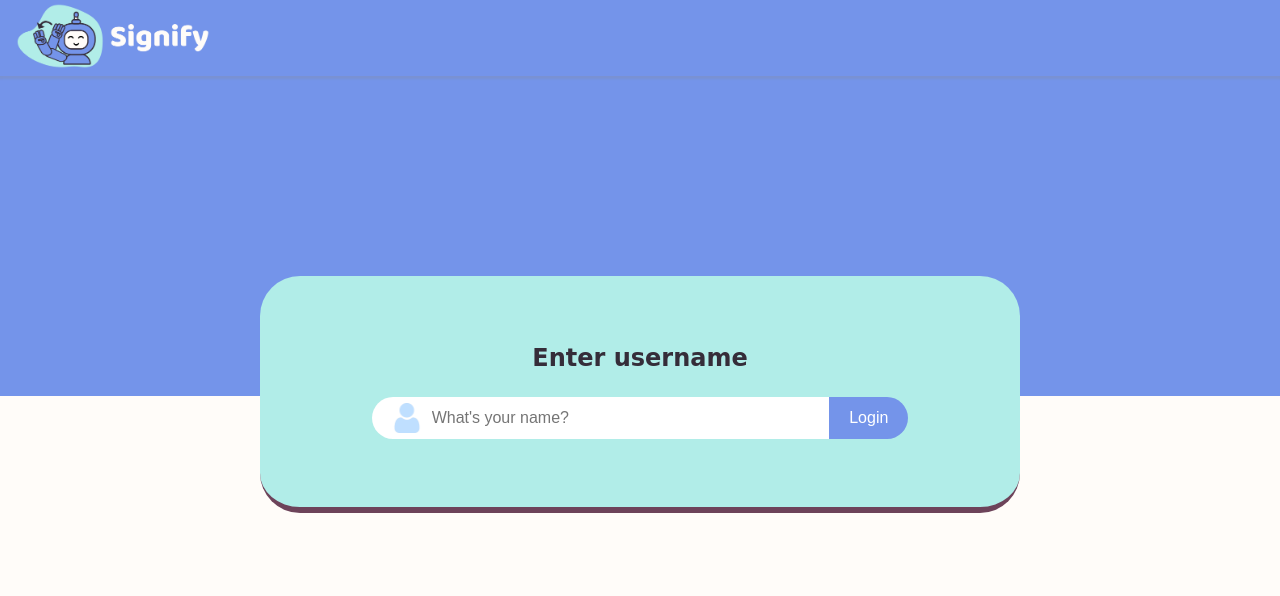
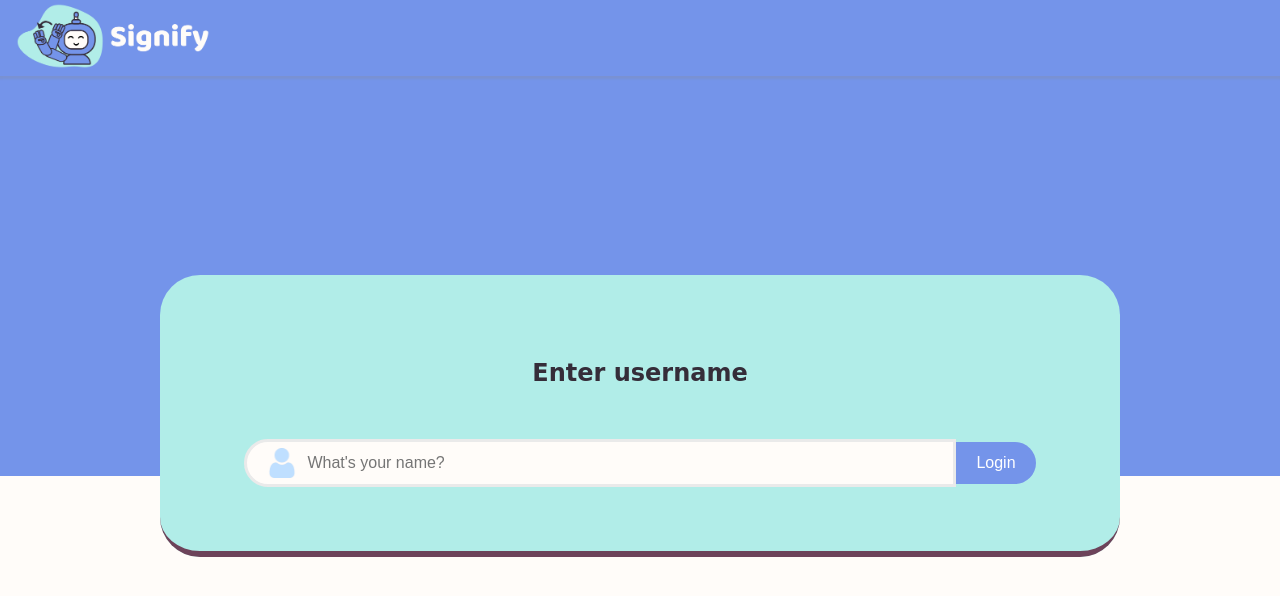
Before and after one commit to inemari/SignLangTranslator, a React (Create React App) app: page / in a window 1280 px wide. Shown: the top 596 px of the page. Built offline with nearby package versions, Linux system fonts and the light colour scheme; no server answers.

Commit message:
edited design for login, translate and app

```diff
--- a/src/App.css
+++ b/src/App.css
@@ -1,66 +1,110 @@
-/* Input Field */
+.App {
+    width: 100vw;
+    height: 100vh;
+}
+
+.navbar {
+    width: 100%;
+    position: fixed;
+    z-index: 2;
+    height: 15%;
+}
+
+.content-wrapper {
+    display: flex;
+    justify-content: center;
+    align-items: center;
+    height: calc(85%);
+    width: 100%;
+    position: relative;
+
+}
+
 input[type=text] {
-    width: 80%;
+    width: calc(100% - 120px);
     box-sizing: border-box;
-    border: none;
+    border: 3px solid #eaeaea;
     border-radius: 50px 0 0 50px;
     font-size: 16px;
-    background-color: white;
+    background-color: #fffcf9;
     background-image: url('./user-icon.png');
     background-position: 20px center;
     background-size: 30px;
     background-repeat: no-repeat;
     padding: 12px 20px 12px 60px;
-    margin-bottom: 10px;
-    /* Added margin for separation from the button on small screens */
 }
 
-/* Inner border when focused */
 input[type=text]:focus {
     outline: none;
-    /* Removing the default browser focus outline */
     box-shadow: inset 0 0 0 2px #7494EA;
-    /* This creates the inner border effect on focus, you can adjust the color if needed */
 }
 
 /* Button Styling */
 .input-button {
-    width: auto;
     background-color: #7494EA;
     color: white;
     padding: 12px 20px;
-    /* Match with input padding */
     border-radius: 0 30px 30px 0;
-    /* Adjust to fit seamlessly */
     border: none;
     font-size: 16px;
     cursor: pointer;
     transition: background-color 0.3s ease;
-    text-align: center;
 }
 
 .input-button:hover {
     background-color: #5a76d9;
 }
 
-/* Media Query for larger screens */
-@media screen and (max-width: 300px) {
-    .login-field {
-        flex-direction: row;
-        /* Places input and button side-by-side on larger screens */
-    }
+h2 {
+    color: #352D39;
+    width: 100%;
+    padding-bottom: 2rem;
 
-    input[type=text] {
-        flex: 1;
-        margin-right: 10px;
-    }
-
-    button {
-        width: auto;
-        /* Auto width on larger screens */
-    }
 }
 
-h2 {
-    color: #352D39;
+/* Base Styles */
+fieldset {
+    border: none;
 }
+
+/* Login Background */
+.half-bg {
+    position: absolute;
+    /* will position it relative to the nearest positioned ancestor, in this case, .App */
+    top: 0;
+    /* starts from the top */
+    left: 0;
+    /* starts from the left */
+    width: 100%;
+    height: 50vh;
+    /* covers half of the viewport height */
+    background-color: #7494EA;
+    z-index: -1;
+    /* Ensures this background doesn't overlap any other content */
+}
+
+.input-box {
+    padding: 4rem;
+    background-color: #b1ede8;
+    border-bottom: solid 6px #6d435a;
+    border-radius: 40px;
+    box-sizing: border-box;
+    width: 75vw;
+    height: fit-content;
+}
+
+.input-field {
+    width: 100%;
+}
+
+.translator {
+    align-content: center;
+    height: 100vh;
+    width: 100vw;
+}
+
+.sign-container {
+    background: "white";
+    border-radius: "inherit";
+    margin-top: "2rem";
+}
--- a/src/App.js
+++ b/src/App.js
@@ -13,13 +13,15 @@ import CustomNavbar from './components/Navbar/CustomNavbar';
 function App() {
   return (
     <BrowserRouter>
-      <div className="App">
-        <CustomNavbar />
+      <div className="App"><CustomNavbar /><div class="content-wrapper">
+        <div className='half-bg'></div>
+
+
         <Routes>
           <Route path='/' element={<Login />} />
           <Route path='/TranslationPage' element={<TranslationPage />} />
           <Route path='/Profile' element={<Profile />} />
-        </Routes>
+        </Routes></div>
       </div></BrowserRouter>
   );
 }
--- a/src/components/Login/LoginForm.jsx
+++ b/src/components/Login/LoginForm.jsx
@@ -5,7 +5,7 @@ import { storageSave } from '../../utils/storage';
 import { useNavigate } from 'react-router-dom'
 import { useUser } from '../../context/UserContext';
 import { STORAGE_KEY_USER } from '../../const/storageKeys';
-
+import '../../App.css';
 
 
 const usernameConfig = {
@@ -59,17 +59,17 @@ const LoginForm = () => {
         }
     })()
 
-  return (
+    return (
         <>
             <form onSubmit={handleSubmit(onSubmit)}>
-                <h2>Enter username</h2>
-                <fieldset>
 
-                    <div className='inputWithButton'>
-                        <input type="text" placeholder="What's your name?"  {...register("username", usernameConfig)} />{errorMessage}
+                <fieldset className='input-box'>
+                    <h2>Enter username</h2>
+                    <div className='input-field'>
+                        <input type="text" placeholder="What's your name?"  {...register("username", usernameConfig)} />
                         <button type="submit" disabled={loading} className='input-button'>Login</button>
-
                     </div>
+                    {errorMessage}
                 </fieldset>
 
                 {loading && <p>Logging in</p>}
--- a/src/components/Translation/Translate.jsx
+++ b/src/components/Translation/Translate.jsx
@@ -31,46 +31,40 @@ const Translate = () => {
     };
 
     return (
-    <div style={{ display: "flex", flexDirection: "column", alignItems: "center", minHeight: "100vh" }}>
+
+        <div className="input-box">
             {/* Input Text Box */}
-        <div style={{ display: "flex", alignItems: "center", backgroundColor: "gray", padding: "10px", borderRadius: "4px", boxShadow: "0 0 10px rgba(0, 0, 0, 0.1)", width: "70%", maxWidth: "800px", marginTop: "2%", marginBottom: "20px" }}>
+            <h2>What would you like to translate?</h2>
+            <div className='input-field'>
                 <input
                     type="text"
                     value={inputText}
                     onChange={handleKeyInput}
                     placeholder="Type text to translate..."
-                style={{ flex: "1", padding: "10px", border: "1px solid rgb(204, 204, 204)", borderRadius: "4px", backgroundColor: "white" }}
                 />
-            <button
-                onClick={handleTranslateClick}
-                style={{ padding: "10px 20px", backgroundColor: "#7494ea", color: "rgb(255, 255, 255)", border: "initial", borderRadius: "4px", cursor: "pointer", marginLeft: "10px" }}
-            >
+                <button onClick={handleTranslateClick} className='input-button'>
                     Translate
                 </button>
             </div>
 
-        {/* Main Container */}
-        <div style={{ backgroundColor: "rgb(247, 247, 250)", padding: "30px", borderRadius: "4px", boxShadow: "0 0 10px rgba(0, 0, 0, 0.1)", width: "70%", maxWidth: "800px" }}>
             {/* Images */}
-            <div style={{ marginBottom: "20px", display: "flex", justifyContent: "center", flexWrap: "wrap" }}>
-                {displayedImages.map((image, index) => (
+            <div style={{
+                background: "white",
+                borderRadius: "inherit",
+                marginTop: "2rem"
+            }}>
+                {
+                    displayedImages.map((image, index) => (
                         <img
                             key={index}
                             src={image}
-                        alt=""
+                            alt="Signsymbol"
                             style={{ maxWidth: "100px", marginRight: "10px", marginBottom: "10px" }}
                         />
-                ))}
+                    ))
+                }
             </div>
-
-            {/* Sign Language */}
-            <div style={{ display: "flex", flexDirection: "column", alignItems: "flex-start" }}>
-                {/* Your sign language elements here */}
-            </div>
-        </div>
-    </div>
-);
-
-};
+        </div >)
+}
 
 export default Translate;
--- a/src/styles/login.css
+++ /dev/null
@@ -1,37 +0,0 @@
-/* Base Styles */
-fieldset {
-    border: none;
-}
-
-/* Login Background */
-.login-background {
-    width: 100%;
-    height: 40vh;
-    background-color: #7494EA;
-    display: flex;
-    justify-content: center;
-
-}
-
-/* Login Field */
-.login-field {
-    height: fit-content;
-    background-color: #b1ede8;
-    overflow: hidden;
-    border-bottom: solid 6px #6d435a;
-    border-radius: 40px;
-    /* Reduced margin for better fit on smaller screens */
-    padding: 3rem 5rem;
-    display: flex;
-    flex-direction: column;
-    /* Makes input and button stack on top of each other for small screens */
-    width: 90%;
-    /* Make the width responsive */
-    max-width: 600px;
-    /* Set a maximum width to prevent it from being too wide on large screens */
-    margin-left: auto;
-    margin-right: auto;
-    /* Centers the login field horizontally */
-    margin-top: 25vh;
-    display: row;
-}
--- a/src/views/TranslationPage.jsx
+++ b/src/views/TranslationPage.jsx
@@ -1,12 +1,12 @@
 import Translate from '../components/Translation/Translate';
 import withAuth from '../hoc/withAuth';
+import '../App.css'
 
 const TranslationPage = () => {
     return (
-        <div className="translator-container">
-            <Translate />
-        </div>
+        <Translate />
     );
 }
 
+
 export default withAuth(TranslationPage);
--- a/src/views/login.jsx
+++ b/src/views/login.jsx
@@ -1,13 +1,10 @@
 import LoginForm from '../components/Login/LoginForm.jsx';
-import '../styles/login.css'
+import '../App.css'
 
 const Login = () => {
     return (
-        <div className='login-background'>
-            <div className="login-field">
-                <LoginForm />
-            </div>
-        </div>);
+        <LoginForm />
+    );
 }
 
 export default Login;
```
Also changed, not shown: src/styles/translation.css (added). Lines whose indentation alone changed are shown as unchanged.
